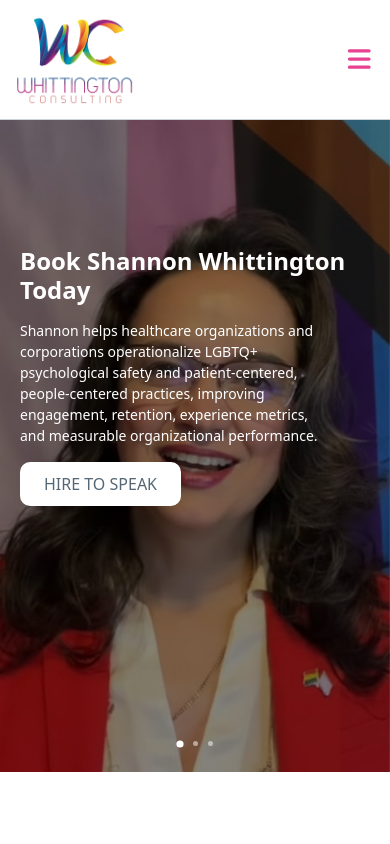
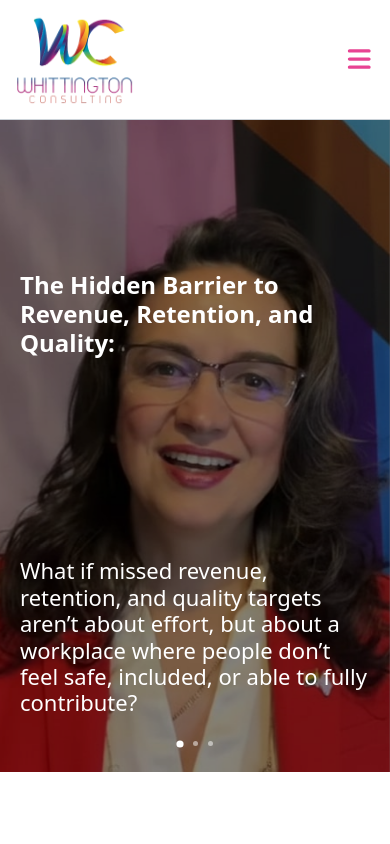
Before and after one commit to sajawalDev/LGBTQSPEAKER, a Next.js app: page / in a window 390 px wide. Shown: the top 844 px of the page. Built offline with nearby package versions, Linux system fonts and the light colour scheme.

Commit message:
some new changes

```diff
--- a/src/components/Home/Banner.jsx
+++ b/src/components/Home/Banner.jsx
@@ -9,9 +9,10 @@ export default function Banner() {
   const slides = [
     {
       image: "/images/banner/img1.jpg",
-      blur: "/images/banner/blur-img1.jpg", // tiny blurred image
-      title: 'Book Shannon Whittington Today',
-      desc: 'Shannon helps healthcare organizations and corporations operationalize LGBTQ+ psychological safety and patient-centered, people-centered practices, improving engagement, retention, experience metrics, and measurable organizational performance.'
+      blur: "/images/banner/blur-img1.jpg",
+      heading: "The Hidden Barrier to Revenue, Retention, and Quality:",
+      title: 'What if missed revenue, retention, and quality targets aren’t about effort, but about a workplace where people don’t feel safe, included, or able to fully contribute?',
+      desc: ''
     },
     {
       image: "/images/banner/img2.jpg",
@@ -59,11 +60,10 @@ export default function Banner() {
             <div className={Styles.overlay}></div>
 
             <div className={Styles.content}>
-              <h2>{slide.title}</h2>
+               <h1>{slide.heading}</h1>
+              <h3>{slide.title}</h3>
               <p>{slide.desc}</p>
-              <Link href="/hire-to-speak">
-                <button className={Styles.speakBtn}>HIRE TO SPEAK</button>
-              </Link>
+
             </div>
           </div>
         );
--- a/src/components/Home/FAQs.jsx
+++ b/src/components/Home/FAQs.jsx
@@ -10,7 +10,7 @@ const FAQs = () => {
   const faqs = [
     {
       question: "What services do you offer?",
-      answer: `We offer a range of services, including keynote presentations, workshops, consultation, and more. Our focus areas include LGBTQ+ advocacy, diversity and inclusion, and personal empowerment. Feel free to explore our "Services" page for detailed information. Also offer education for healthcare providers in LGBTQ+ Patient Centered Care for doctors nurses social workers physical and occupational therapists home health aids dentists.`
+      answer: `We offer keynote presentations, workshops, strategic consulting, and education designed to help organizations build inclusive, high-performing cultures grounded in belonging and psychological safety. Our work supports corporate teams and healthcare systems alike, with focus areas including inclusive leadership, LGBTQ+ equity, organizational culture, and performance. For healthcare providers, we deliver specialized education in LGBTQ+ Patient-Centered Care for doctors, nurses, social workers, physical and occupational therapists, home health aides, dentists, and interdisciplinary care teams strengthening engagement, care quality, and measurable outcomes.`
     },
     {
       question: "How can I Book Shannon for an Event or Consultation?",
@@ -30,7 +30,7 @@ const FAQs = () => {
     {
       question: "What makes Shannon Presentations Unique?",
       answer:
-        "Shannon brings a passionate and informed perspective to every presentation. Her personal experiences and dedication to social change create engaging and impactful talks that resonate with audiences."
+        "Shannon’s presentations stand out because they go beyond awareness to deliver practical, evidence-based strategies that leaders and teams can apply immediately. She blends real-world healthcare and organizational leadership experience with deep expertise in LGBTQ+ inclusion, belonging, and psychological safety, connecting these principles directly to engagement, performance, retention, and outcomes. Her sessions are engaging, grounded, and action-oriented, equipping audiences with clear frameworks that create lasting cultural and operational impact."
     },
     {
       question: "Do you offer educational outreach programs for school and youth Organizations?",
--- a/src/components/Home/Footer.jsx
+++ b/src/components/Home/Footer.jsx
@@ -9,6 +9,7 @@ import {
   faTwitter,
   faLinkedin,
   faYoutube,
+  faTiktok
 } from "@fortawesome/free-brands-svg-icons";
 
 export default function Footer() {
@@ -64,10 +65,23 @@ export default function Footer() {
                             <p>© 2023 · Whittington Consulting – Website Design & Marketing by <b>Sajawallabs</b></p>
                         </div>
                         <div className={Styles.csocaisl}>
-                            <span><FontAwesomeIcon icon={faLinkedin}/></span>
-                            <span><FontAwesomeIcon icon={faYoutube}/></span>
-                            <span><FontAwesomeIcon icon={faInstagram}/></span>
+                            <span>
+                                <a href="https://www.linkedin.com/in/shannonwhittington/">
+                                <FontAwesomeIcon icon={faLinkedin}/></a>
+                                </span>
+                            <span>
+                                <a href="https://www.youtube.com/@shannonwhittingtonconsulting/videos">
+                                <FontAwesomeIcon icon={faYoutube}/>
+                                </a></span>
+                            <span>
+                                <a href="https://www.instagram.com/shannonwhittingtonconsulting?utm_source=ig_web_button_share_sheet&igsh=ZDNlZDc0MzIxNw==">
+                                <FontAwesomeIcon icon={faInstagram}/>
+                                </a>
+                                </span>
                             <span><FontAwesomeIcon icon={faTwitter}/></span>
+                            <span>
+                                <a href="https://www.tiktok.com/@shannonwhittingtonsheher?is_from_webapp=1&sender_device=pc">
+                                <FontAwesomeIcon icon={faTiktok}/></a></span>
                         </div>
                     </div>
                 </div>
--- a/src/components/Home/WhoAmI.jsx
+++ b/src/components/Home/WhoAmI.jsx
@@ -38,10 +38,7 @@ export default function WhoIAmSection() {
                         <div className={Styles.WhoiamContent}>
                             <h5>Who am I?</h5>
                             <p>
-                                I help organizations squash homophobia in the workplace without
-                                the overwhelm. As an award-winning doctorate-prepared Registered
-                                Nurse and certified LGBTQ+ expert, I provide insights and simple
-                                tips for organizations to create a welcoming environment.
+                               I help healthcare organizations and corporations operationalize LGBTQ+ psychological safety and patient-centered, people-centered practices, improving engagement, retention, experience metrics, and measurable organizational performance.
                             </p>
                             <div className={Styles.WhoamiBtnz}>
                                 <button className={Styles.Play}>
--- a/src/components/Home/WhyChooseUs.jsx
+++ b/src/components/Home/WhyChooseUs.jsx
@@ -17,8 +17,7 @@ export default function WhyChooseUs() {
                 <h1>Help Nourishing Your Company!</h1>
                 <b>Unlock your life potential with us</b>
                 <p>
-                  We're not just another consulting firm. We're your partners on this journey.
-                  Our commitment to excellence and inclusivity is unmatched.
+                 We’re more than a consulting firm; we’re strategic partners in building inclusive, high-performing cultures. Our commitment to belonging, ethical leadership, and measurable excellence sets us apart.
                 </p>
                 <Link href="/hire-to-speak"><button>Hire to Speak</button></Link>
               </div>
--- a/src/styles/Banner.module.css
+++ b/src/styles/Banner.module.css
@@ -45,8 +45,8 @@
 
 .content {
   position: absolute;
-  bottom: 90px;
-  left: 60px;
+  bottom: 50px;
+  left: 50px;
   color: white;
   z-index: 3;
   max-width: 650px;
@@ -60,10 +60,14 @@
   opacity: 1;
   transform: translate3d(0, 0, 0);
 }
+.content h1{
+  font-weight: bold;
+  margin-bottom: 30px;
+}
 
-.content h2 {
-  font-size: 42px;
-  font-weight: 700;
+.content h3 {
+  font-size: 30px;
+  font-weight: 400;
   margin-bottom: 15px;
 }
 
@@ -136,16 +140,27 @@
 
 @media (max-width: 571px) {
   .content {
-    top: 150px;
+    bottom: 40px;
     left: 20px;
     max-width: 90%;
   }
-
-  .content h2 {
-    font-size: 24px;
+.content h1{
+  font-size: 24px;
+  margin-bottom: 200px;
+  font-weight: bold;
+}
+  .content h3 {
+    font-size: 22px;
   }
 
   .content p {
     font-size: 14px;
   }
+  .bannerImg {
+  object-fit: cover;
+  z-index: 1;
+  will-change: transform; /* smooth zoom effect if applied */
+  backface-visibility: hidden; /* prevents flicker on some browsers */
 }
+
+}
```
Also changed, not shown: src/app/about/page.jsx (+15 -16 lines).
